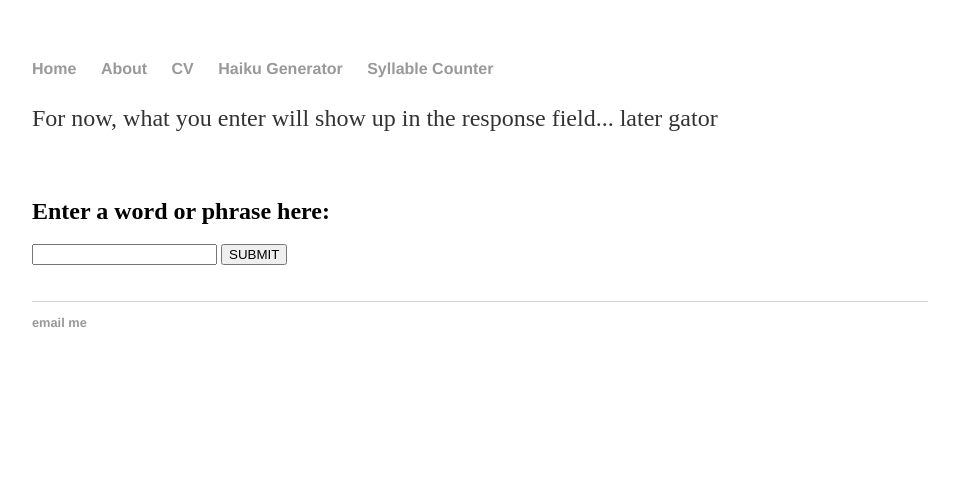
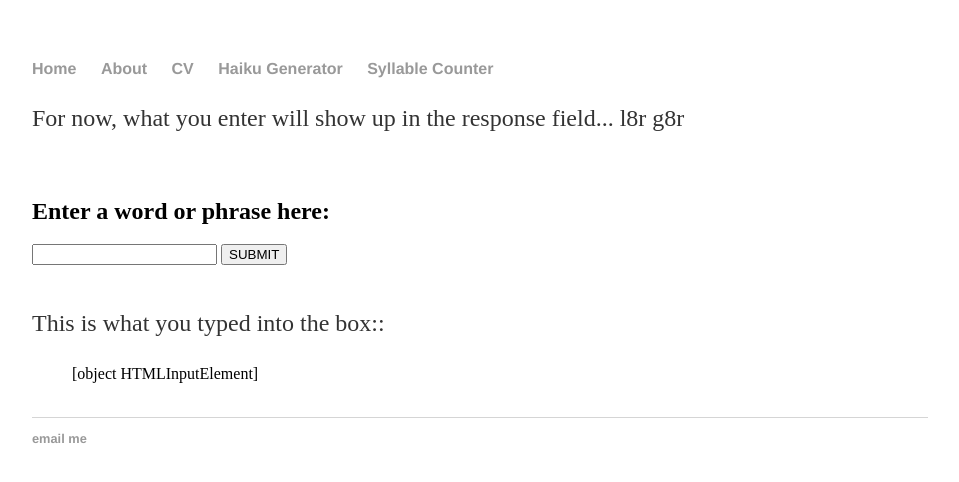
Before and after one commit to SeanEFletcher/SeanEFletcher.github.io, a Jekyll site: the page built from syllable/index.html, in a window 1280 px wide. Shown: the top 482 px of the page, without its empty margins (160-1119 px from the left). Built offline with Jekyll 4.4.1, drawn with Linux system fonts in a browser that asks for light colours.

Commit message:
Update index.html

```diff
--- a/syllable/index.html
+++ b/syllable/index.html
@@ -2,7 +2,7 @@
 layout: default
 title: Syllable Counter
 ---
-<p> For now, what you enter will show up in the response field... later gator</p><br>
+<p> For now, what you enter will show up in the response field... l8r g8r</p><br>
 <h2 id="prompt">Enter a word or phrase here:</h2>
 
       <form id="form" autocomplete="off">
@@ -32,7 +32,7 @@ const getSyllableCount = () => {
 }
 
 // display result to webpage
-
+/*
 const displaySuggestions = (event) => {
     event.preventDefault();     //<- not sure what this does yet...
     while(responseField.firstChild){
@@ -57,8 +57,13 @@ const addResponseToResponseField = (res) => {
     responseField.innerHTML = `<p>This is what you typed into the box::</p><ol>${inputString}</ol>`;
     return;
   };
+*/
 
+const displaySuggestions02 = () => {
+    responseField.innerHTML = `<p>This is what you typed into the box::</p><ol>${inputString}</ol>`;
+    return;
+}
 // calling the function
 
-submit.addEventListener('click', displaySuggestions)
+submit.addEventListener('click', displaySuggestions02());
 </script>
```
